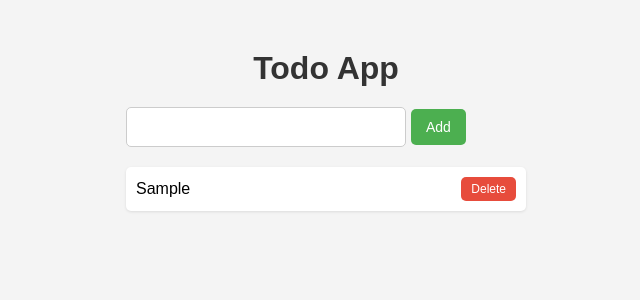
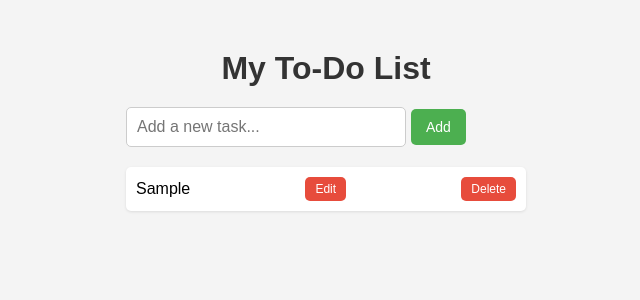
Before and after one commit to Vishalsah0611/react-todo-app, a React (Vite) app: page / in a window 1280 px wide. Both pictures are taken after typing "Sample" into the empty fields and a click on the button "Add". Shown: the top 300 px of the page, without its empty margins (314-954 px from the left). Built offline with nearby package versions, Linux system fonts and the light colour scheme.

Commit message:
Add todo edit and update feature

```diff
--- a/src/App.jsx
+++ b/src/App.jsx
@@ -1,45 +1,97 @@
-import { useState } from 'react'
-import './App.css'
-function App() {
-  const [todo, setTodo] = useState("");
-  const [todos, setTodos] = useState([]);
+import { useState } from "react";
 
-  function addTodo() {
-    if (todo.trim() === "") return;
-    if(todos.includes(todo)) {
-      alert("Todo already exists!");
+export default function App() {
+
+  const [tasks, setTasks] = useState([]);
+
+  const [input, setInput] = useState("");
+
+  const [currentTaskId, setCurrentTaskId] = useState(null);
+
+
+  function handleTask(isUpdate) {
+    if (input.trim() === "") return;
+
+    if(isUpdate && currentTaskId !== null){
+      const updatedTasks = tasks.map((task) => {
+        if(task.id === currentTaskId){
+          return { ...task, text: input };
+        }
+        return task;
+      })
+      setTasks(updatedTasks);
+      setInput("");
+      setCurrentTaskId(null);
       return;
     }
-    setTodos(todos.concat(todo));
-    setTodo("");
+
+    const newTask = {
+      id: Date.now(),
+      text: input,
+    };
+
+    setTasks([newTask, ...tasks]);
+    setInput("");
   }
 
-  function deleteTodo(index) {
-    setTodos(todos.filter((_, i) => i !== index));
+
+  function deleteTask(id) {
+    setTasks(tasks.filter((task) => task.id !== id));
   }
 
+  function handleKeyDown(e) {
+    if (e.key === "Enter") handleTask(isUpdate);
+  }
+
+  function updateTask(id){
+    const task = tasks.filter((task) => task.id === id)[0];
+    setInput(task.text);
+    setCurrentTaskId(id);
+  }
+
+  const isUpdate = tasks.some((task) => task.id === currentTaskId);
+
   return (
-    <div>
-      <h1>Todo App</h1>
+    <div className="todo-container">
+      <h1>My To-Do List</h1>
 
+      <div className="input-row">
         <input
-        value={todo}
-        onChange={(e) => setTodo(e.target.value)}
+          type="text"
+          value={input}
+          onChange={(e) => setInput(e.target.value)}
+          onKeyDown={handleKeyDown}
+          placeholder="Add a new task..."
+          className="task-input"
         />
+        <button onClick={() => handleTask(isUpdate)} className="add-button">
+          {isUpdate ? "Update" : "Add"}
+        </button>
+      </div>
 
-      <button onClick={addTodo}>Add</button>
-
-      <ul>
-        {todos.map((todo, index) => (
-          <li key={index}>
-            {todo}
-            <button onClick={() => deleteTodo(index)}>
+      {tasks.length === 0 ? (
+        <p className="empty-text">No tasks yet. Add one above!</p>
+      ) : (
+        <ul className="task-list">
+          {tasks.map((task) => (
+            <li key={task.id} className="task-item">
+              <span>{task.text}</span>
+               <button
+                onClick={() => updateTask(task.id)}
+                className="edit-button"
+              >
+                Edit
+              </button>
+              <button
+                onClick={() => deleteTask(task.id)}
+                className="delete-button"
+              >
                 Delete
               </button>
             </li>
           ))}
         </ul>
+      )}
     </div>
   );
 }
-export default App;
```
Lines whose indentation alone changed are shown as unchanged.
